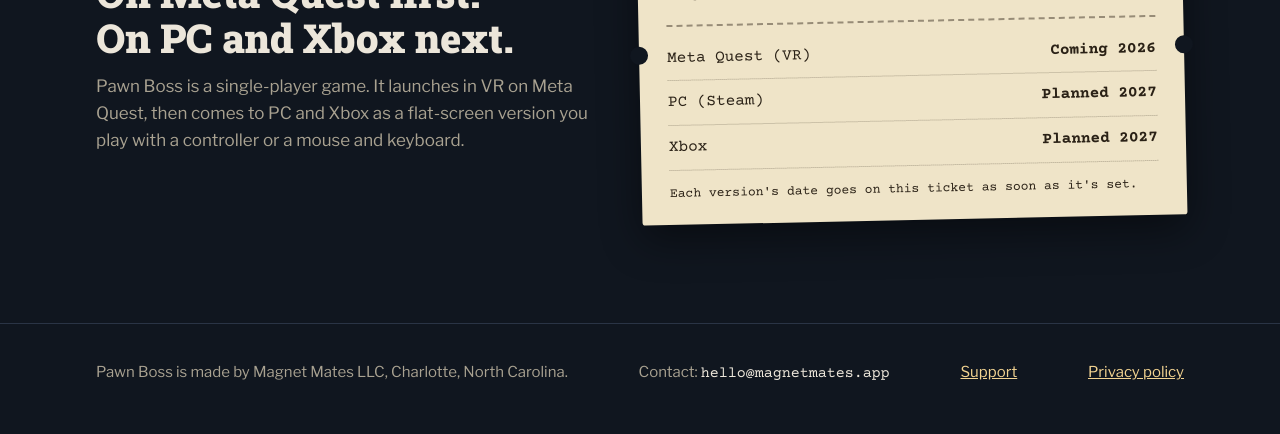
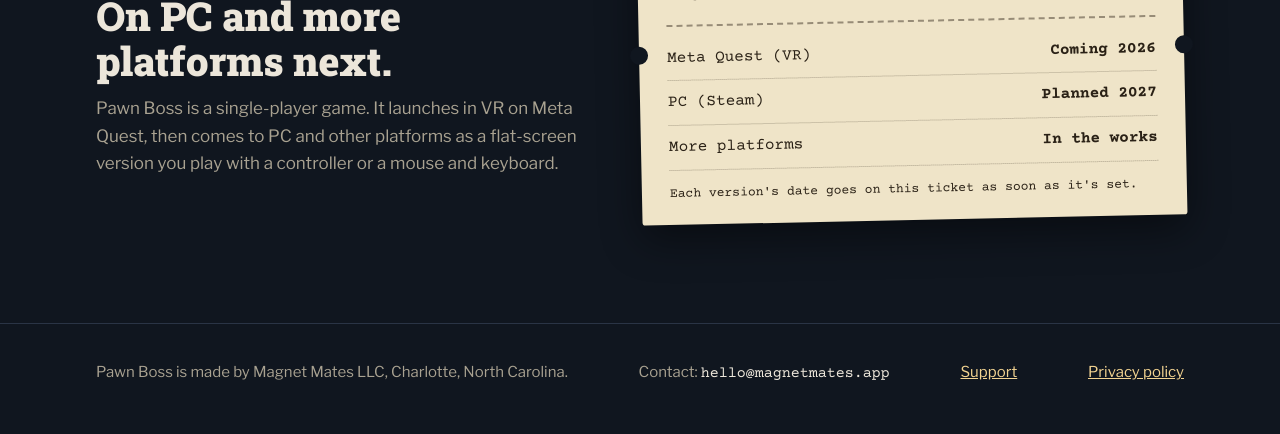
Before and after one commit to marnold929/pawnbossgame-site, a plain HTML site: page index.html in a window 1280 px wide. Shown: the part 4068-4502 px from the top of the page. Drawn offline with nearby package versions, Linux system fonts and the light colour scheme.

Commit message:
Add files via upload

```diff
--- a/index.html
+++ b/index.html
@@ -237,8 +237,8 @@ footer .mail { font-family: var(--mono); color: var(--ink); user-select: all; }
     <div class="wrap ticket-row">
       <div class="head" style="margin-bottom:0">
         <p class="eyebrow">Where to play</p>
-        <h2>On Meta Quest first. On PC and Xbox next.</h2>
-        <p>Pawn Boss is a single-player game. It launches in VR on Meta Quest, then comes to PC and Xbox as a flat-screen version you play with a controller or a mouse and keyboard.</p>
+        <h2>On Meta Quest first. On PC and more platforms next.</h2>
+        <p>Pawn Boss is a single-player game. It launches in VR on Meta Quest, then comes to PC and other platforms as a flat-screen version you play with a controller or a mouse and keyboard.</p>
       </div>
       <div class="ticket" role="group" aria-label="Platforms">
         <div class="t-top"><span>Gold &amp; Pawn</span><span>Ticket No. 0047</span></div>
@@ -247,7 +247,7 @@ footer .mail { font-family: var(--mono); color: var(--ink); user-select: all; }
         <div class="t-rows">
           <div class="t-row"><span>Meta Quest (VR)</span><span>Coming 2026</span></div>
           <div class="t-row"><span>PC (Steam)</span><span>Planned 2027</span></div>
-          <div class="t-row"><span>Xbox</span><span>Planned 2027</span></div>
+          <div class="t-row"><span>More platforms</span><span>In the works</span></div>
         </div>
         <p class="t-foot">Each version's date goes on this ticket as soon as it's set.</p>
       </div>
```
